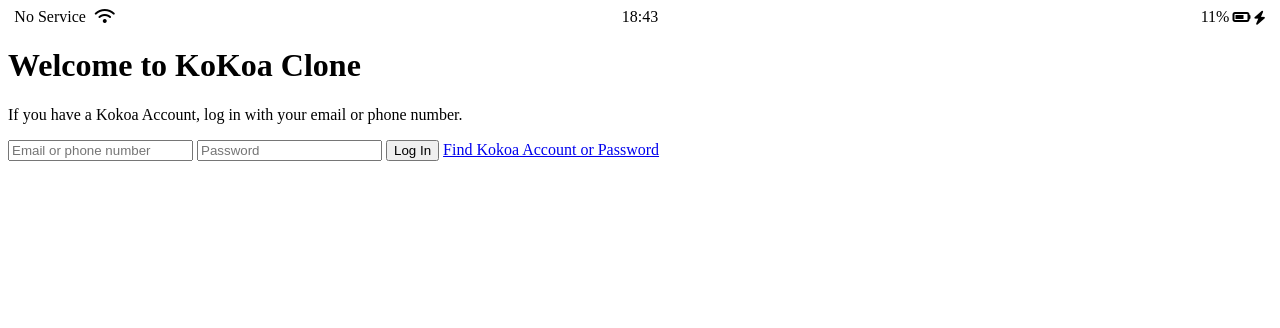
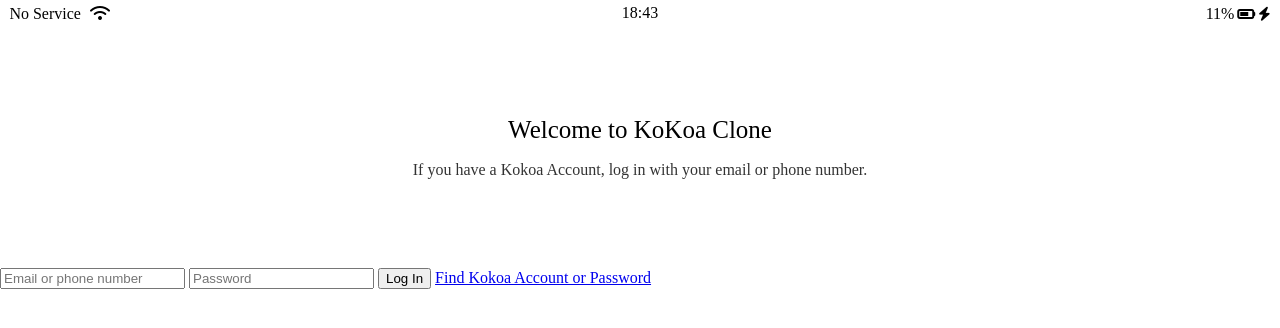
Before and after one commit to soondaeman/kokoa-clone, a plain HTML site: page index.html in a window 1280 px wide. Drawn offline with Linux system fonts and the light colour scheme; a web font is replaced by a local one.

Commit message:
#6.6 Sign up screen part three
reset.css, status-bar.css 파일 생성
styles.css의 status-bar 스타일을 status-bar로 옮김

```diff
--- /dev/null
+++ b/css/reset.css
@@ -0,0 +1,124 @@
+html,
+body,
+div,
+span,
+applet,
+object,
+iframe,
+h1,
+h2,
+h3,
+h4,
+h5,
+h6,
+p,
+blockquote,
+pre,
+a,
+abbr,
+acronym,
+address,
+big,
+cite,
+code,
+del,
+dfn,
+em,
+img,
+ins,
+kbd,
+q,
+s,
+samp,
+small,
+strike,
+strong,
+sub,
+sup,
+tt,
+var,
+b,
+u,
+i,
+center,
+dl,
+dt,
+dd,
+ol,
+ul,
+li,
+fieldset,
+form,
+label,
+legend,
+table,
+caption,
+tbody,
+tfoot,
+thead,
+tr,
+th,
+td,
+article,
+aside,
+canvas,
+details,
+embed,
+figure,
+figcaption,
+footer,
+header,
+hgroup,
+menu,
+nav,
+output,
+ruby,
+section,
+summary,
+time,
+mark,
+audio,
+video {
+  margin: 0;
+  padding: 0;
+  border: 0;
+  font-size: 100%;
+  font: inherit;
+  vertical-align: baseline;
+}
+/* HTML5 display-role reset for older browsers */
+article,
+aside,
+details,
+figcaption,
+figure,
+footer,
+header,
+hgroup,
+menu,
+nav,
+section {
+  display: block;
+}
+body {
+  line-height: 1;
+}
+ol,
+ul {
+  list-style: none;
+}
+blockquote,
+q {
+  quotes: none;
+}
+blockquote:before,
+blockquote:after,
+q:before,
+q:after {
+  content: '';
+  content: none;
+}
+table {
+  border-collapse: collapse;
+  border-spacing: 0;
+}
--- /dev/null
+++ b/css/status-bar.css
@@ -0,0 +1,23 @@
+.status-bar {
+  display: flex;
+  justify-content: center;
+  padding: 5px 3px;
+}
+.status-bar__column {
+  width: 33%;
+}
+.status-bar__column:first-child span {
+  margin-right: 5px;
+}
+.status-bar__column:nth-child(2) {
+  display: flex;
+  justify-content: center;
+}
+.status-bar__column:last-child {
+  display: flex;
+  justify-content: flex-end;
+  align-items: center;
+}
+.status-bar__column .fa-battery-three-quarters {
+  margin: 0px 3px;
+}
--- a/css/styles.css
+++ b/css/styles.css
@@ -1,27 +1,22 @@
 @import url('https://fonts.googleapis.com/css2?family=Playfair:ital,wght@1,400;1,600&display=swap');
+@import 'reset.css';
+@import 'status-bar.css';
 body {
   font-family: 'Playfair', serif;
 }
 
-.status-bar {
+.welcome-header {
+  margin: 90px 0;
+  text-align: center;
   display: flex;
-  justify-content: center;
-}
-.status-bar__column {
-  width: 33%;
-}
-.status-bar__column:first-child span {
-  margin-right: 5px;
-}
-.status-bar__column:nth-child(2) {
-  display: flex;
-  justify-content: center;
-}
-.status-bar__column:last-child {
-  display: flex;
-  justify-content: flex-end;
+  flex-direction: column;
   align-items: center;
 }
-.status-bar__column .fa-battery-three-quarters {
-  margin: 0px 3px;
+.welcome-header__title {
+  margin-bottom: 20px;
+  font-size: 25px;
 }
+.welcome-header__text {
+  width: 60%;
+  opacity: 0.8;
+}
```
